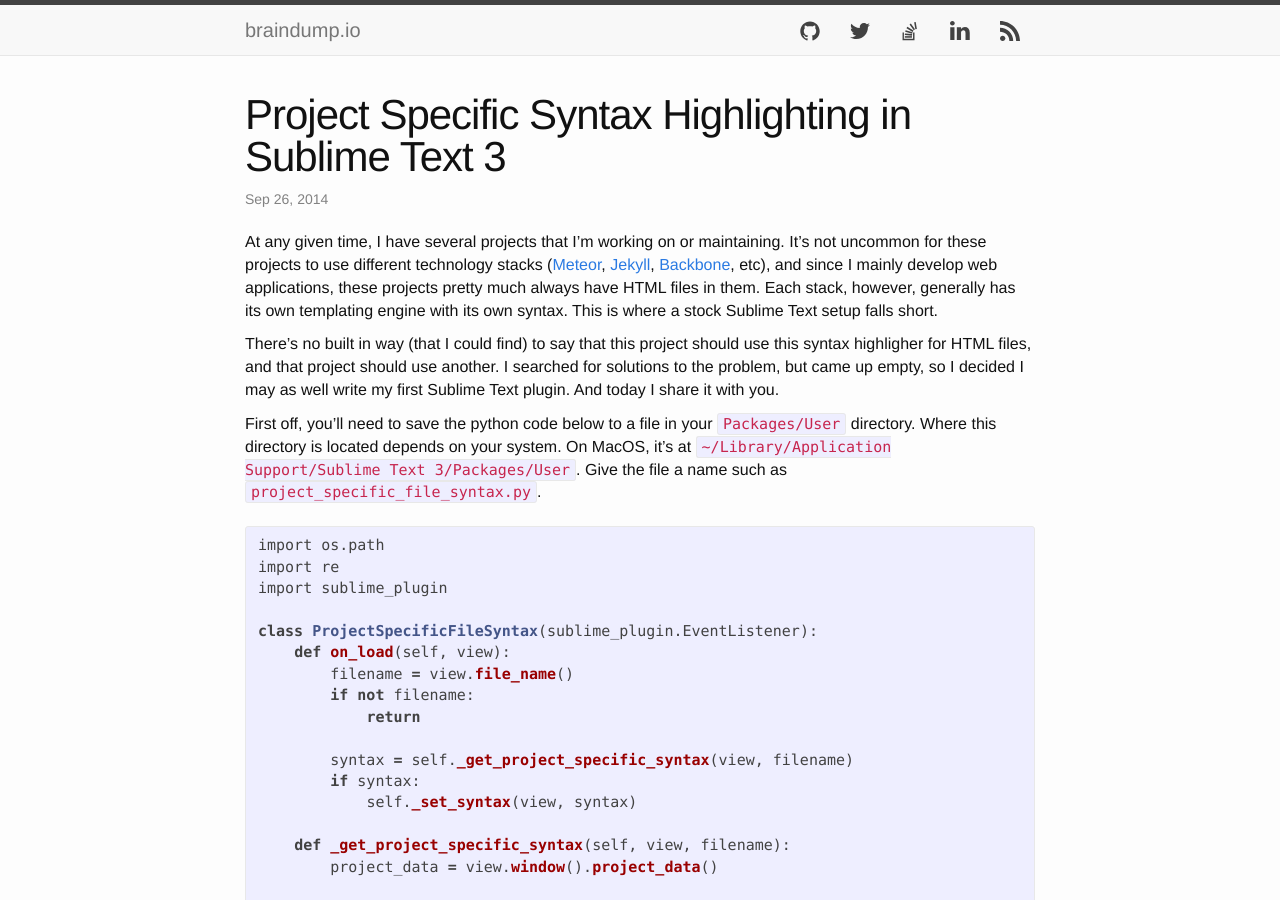
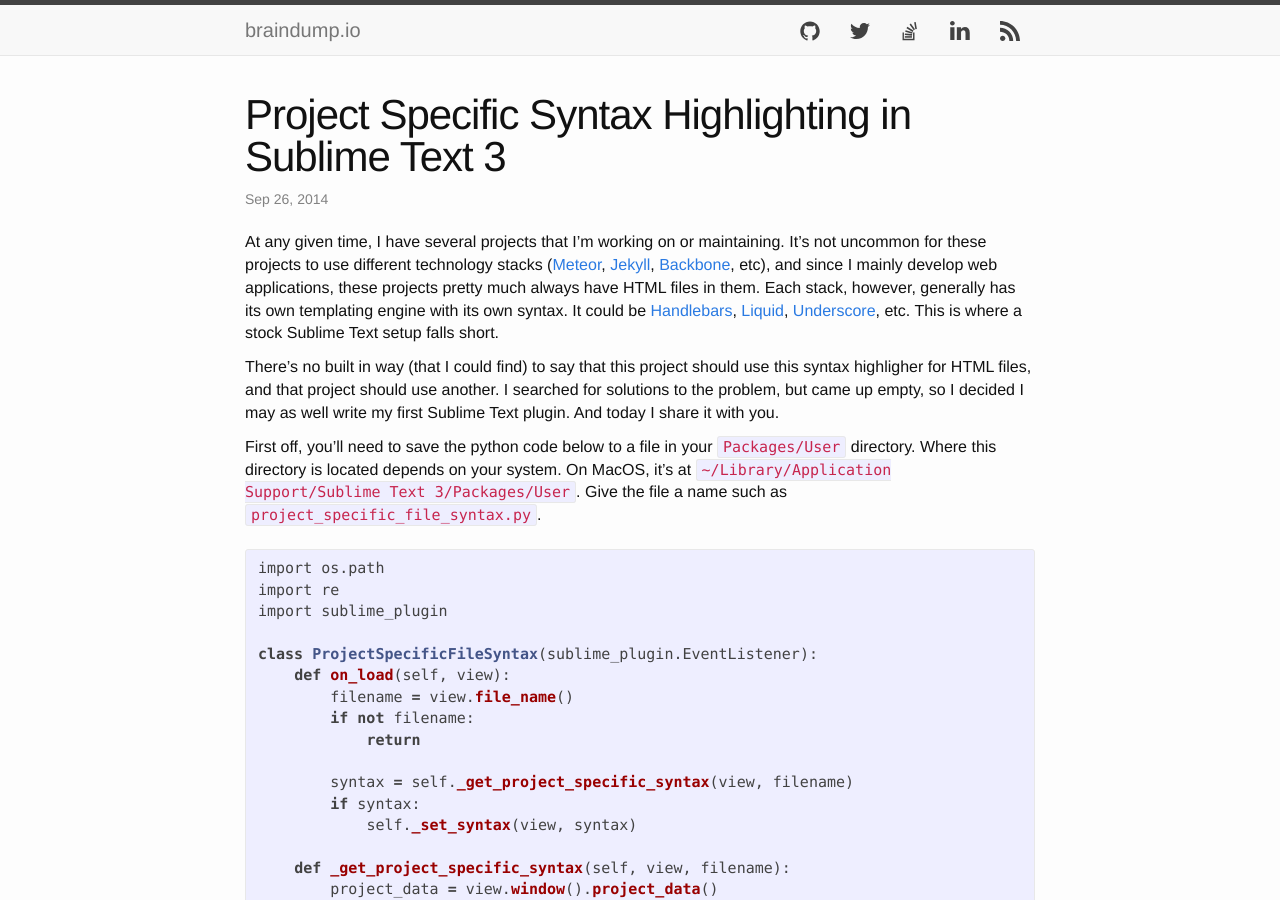
Before and after one commit to reywood/reywood.github.io, a Jekyll site: the page built from _posts/2014-09-26-project-specific-syntax-highlighting-in-sublime-text-3.md, in a window 1280 px wide and 900 px high. Built offline with Jekyll 4.4.1, drawn with Linux system fonts in a browser that asks for light colours; nearby versions of some CDN libraries; comment, search, counter and statistics services are not loaded.

Commit message:
Add examples of templating engines

```diff
--- a/_posts/2014-09-26-project-specific-syntax-highlighting-in-sublime-text-3.md
+++ b/_posts/2014-09-26-project-specific-syntax-highlighting-in-sublime-text-3.md
@@ -8,7 +8,7 @@ categories:
 tags:
     - sublime-text
 ---
-At any given time, I have several projects that I'm working on or maintaining. It's not uncommon for these projects to use different technology stacks ([Meteor][meteor], [Jekyll][jekyll], [Backbone][backbone], etc), and since I mainly develop web applications, these projects pretty much always have HTML files in them. Each stack, however, generally has its own templating engine with its own syntax. This is where a stock Sublime Text setup falls short.
+At any given time, I have several projects that I'm working on or maintaining. It's not uncommon for these projects to use different technology stacks ([Meteor][meteor], [Jekyll][jekyll], [Backbone][backbone], etc), and since I mainly develop web applications, these projects pretty much always have HTML files in them. Each stack, however, generally has its own templating engine with its own syntax. It could be [Handlebars][handlebars], [Liquid][liquid], [Underscore][underscore], etc. This is where a stock Sublime Text setup falls short.
 
 There's no built in way (that I could find) to say that this project should use this syntax highligher for HTML files, and that project should use another. I searched for solutions to the problem, but came up empty, so I decided I may as well write my first Sublime Text plugin. And today I share it with you.
 
@@ -69,3 +69,6 @@ I've only tested this with Sublime Text 3, but I'm sure it could be easily adapt
 [meteor]: https://www.meteor.com/
 [jekyll]: http://jekyllrb.com/
 [backbone]: http://backbonejs.org/
+[handlebars]: http://handlebarsjs.com/
+[liquid]: http://liquidmarkup.org/
+[underscore]: http://underscorejs.org/#template
```
